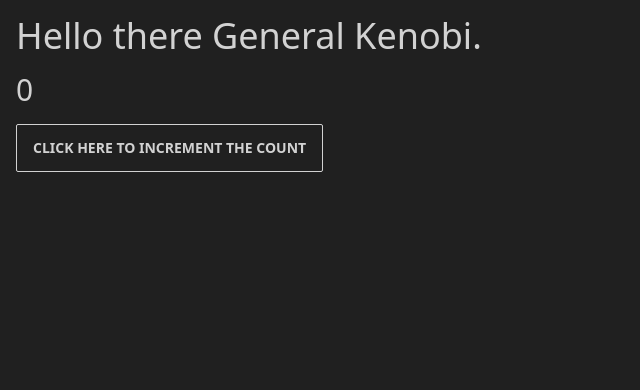
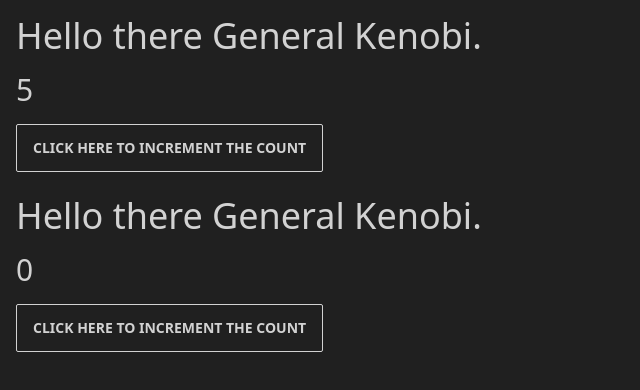
Before and after one commit to JTBroad/astro-sample, an Astro site: page /app in a window 1280 px wide. Shown: the whole page, without its empty margins (0-640 px from the left). Built offline with nearby package versions, Linux system fonts and the light colour scheme; Astro itself is replaced by a stand-in of ours.

Commit message:
added hooks state example for react comp

```diff
--- a/src/parts/App.tsx
+++ b/src/parts/App.tsx
@@ -1,8 +1,66 @@
-import React from "react";
+import React, { useState, useEffect } from "react";
 import { Button } from "../components/react/Button";
 import { CountStore } from "../models/CountStore";
+import { signal } from "@preact/signals-react";
 
 const store = new CountStore();
+
+
+
+interface ReactComponentWithLocalStateProps {
+	initialCount:number,
+	text:string
+}
+
+function ReactComponentWithLocalState(props) {
+
+	const [ count, setCount ] = useState(props.initialCount);
+
+	useEffect(()=>{
+		//do stuff to syncronize state
+
+	}, [])
+
+	return (
+		<div>
+			<div className="text-4xl">{props.text}</div>
+			<div className="py-4 text-3xl">{count}</div>
+			<Button
+				onClick={() => {
+					setCount(count+1);
+				}}
+			>
+				Click Here To Increment The Count
+			</Button>
+		</div>
+	)
+}
+
+
+function ReactComponentWithPreactSignalsState(props) {
+
+	const count = signal(0);
+
+	useEffect(()=>{
+		//do stuff to syncronize state
+
+	}, [])
+
+	return (
+		<div>
+			<div className="text-4xl">{props.text}</div>
+			<div className="py-4 text-3xl">{count.value}</div>
+			<Button
+				onClick={() => {
+					count.value = count.value + 1;
+				}}
+			>
+				Click Here To Increment The Count
+			</Button>
+		</div>
+	)
+}
+
 
 export function App() {
 	return (
@@ -10,15 +68,18 @@ export function App() {
 			className="w-full h-full p-4 absolute top-0 left-0"
 			data-theme="business"
 		>
-      <div className="text-4xl">Hello there General Kenobi.</div>
-      <div className="py-4 text-3xl">{store.count}</div>
-      <Button
-        onClick={() => {
-          store.increment();
-        }}
-      >
-        Click Here To Increment The Count
-      </Button>
+			<ReactComponentWithLocalState
+				initialCount={5}
+				text='Hello there General Kenobi.'
+			/>
+
+			<br/>
+
+			<ReactComponentWithPreactSignalsState
+				initialCount={15}
+				text='Hello there General Kenobi.'
+			/>
+
 		</div>
 	);
 }
```
Also changed, not shown: 1 other file. Lines whose indentation alone changed are shown as unchanged.
